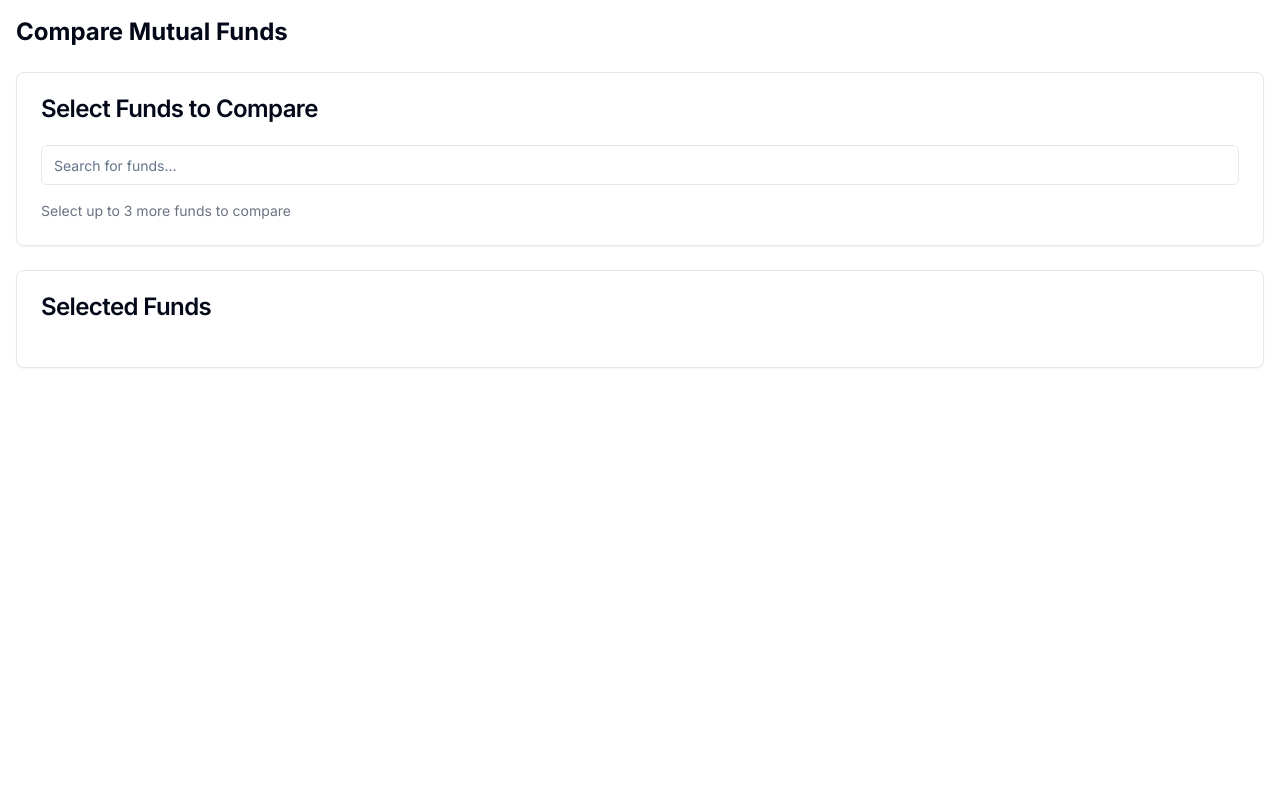
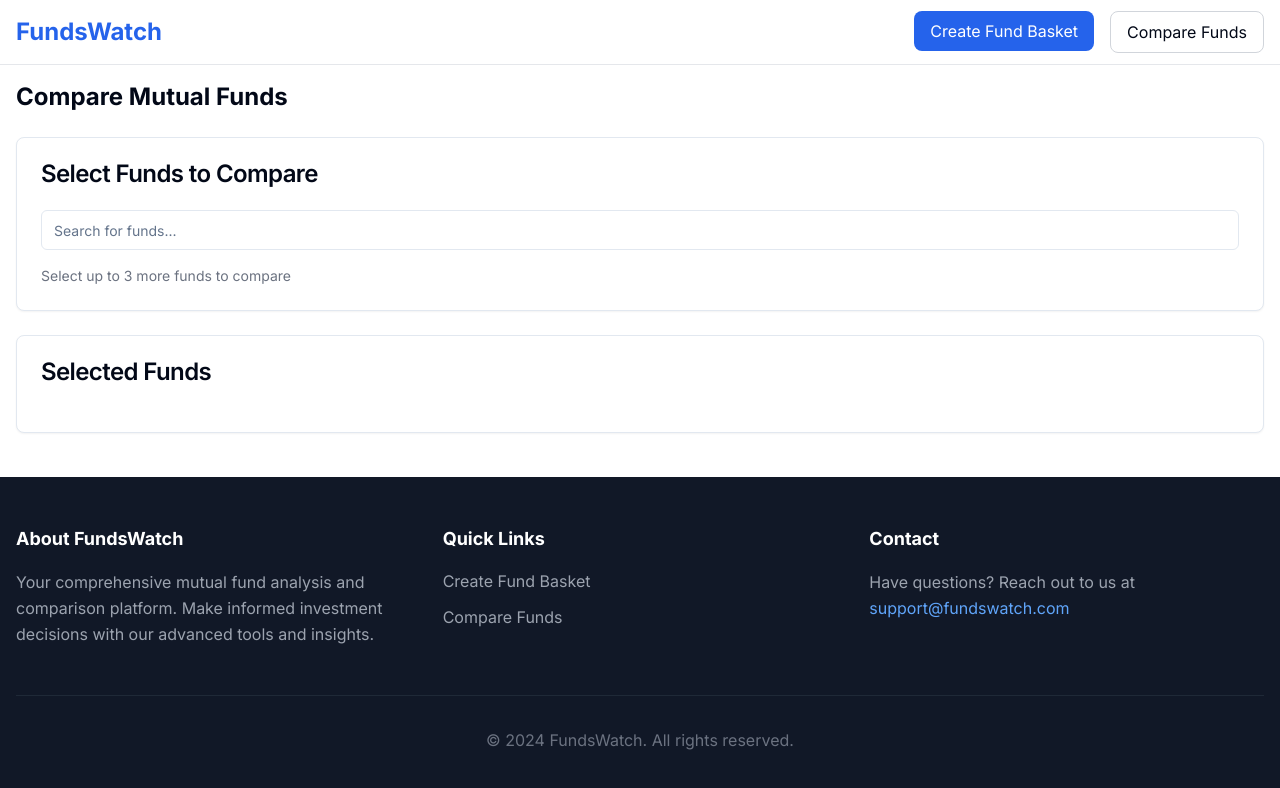
Before and after one commit to skamath17/mutual-fund-analyzer, a Next.js app: page /compare-funds in a window 1280 px wide. Shown: the top 788 px of the page. Built offline with nearby package versions, Linux system fonts and the light colour scheme.

Commit message:
Implemented Header and Footer

```diff
--- a/src/app/layout.tsx
+++ b/src/app/layout.tsx
@@ -1,6 +1,8 @@
 // src/app/layout.tsx
 import type { Metadata } from "next";
 import { Inter } from "next/font/google";
+import { Header } from "@/components/Layout/Header";
+import { Footer } from "@/components/Layout/Footer";
 import "./globals.css";
 
 const inter = Inter({ subsets: ["latin"] });
@@ -18,7 +20,11 @@
   return (
     <html lang="en">
       <body className={inter.className}>
-        <main className="min-h-screen bg-background">{children}</main>
+        <div className="min-h-screen bg-background flex flex-col">
+          <Header />
+          <main className="flex-grow">{children}</main>
+          <Footer />
+        </div>
       </body>
     </html>
   );
--- a/src/app/page.tsx
+++ b/src/app/page.tsx
@@ -23,22 +23,6 @@
 
   return (
     <div className="container mx-auto p-4 space-y-6">
-      <div className="flex justify-between items-center">
-        <h1 className="text-3xl font-bold">FundsWatch</h1>
-        <div className="flex gap-4">
-          <Link href="/create-basket">
-            <button className="px-4 py-2 bg-blue-600 text-white rounded-lg hover:bg-blue-700">
-              Create Fund Basket
-            </button>
-          </Link>
-          <Link href="/compare-funds">
-            <button className="px-4 py-2 border border-gray-300 rounded-lg hover:bg-gray-50">
-              Compare Funds
-            </button>
-          </Link>
-        </div>
-      </div>
-
       {/* Market Overview Section */}
       <MarketOverview />
 
--- /dev/null
+++ b/src/components/Layout/Footer.tsx
@@ -0,0 +1,62 @@
+// src/components/layout/Footer.tsx
+import Link from "next/link";
+
+export function Footer() {
+  return (
+    <footer className="bg-gray-900 text-gray-300">
+      <div className="container mx-auto px-4 py-12">
+        <div className="grid grid-cols-1 md:grid-cols-3 gap-8">
+          <div>
+            <h3 className="text-white font-bold text-lg mb-4">
+              About FundsWatch
+            </h3>
+            <p className="text-gray-400 leading-relaxed">
+              Your comprehensive mutual fund analysis and comparison platform.
+              Make informed investment decisions with our advanced tools and
+              insights.
+            </p>
+          </div>
+
+          <div>
+            <h3 className="text-white font-bold text-lg mb-4">Quick Links</h3>
+            <ul className="space-y-3">
+              <li>
+                <Link
+                  href="/create-basket"
+                  className="text-gray-400 hover:text-blue-400 transition-colors duration-200"
+                >
+                  Create Fund Basket
+                </Link>
+              </li>
+              <li>
+                <Link
+                  href="/compare-funds"
+                  className="text-gray-400 hover:text-blue-400 transition-colors duration-200"
+                >
+                  Compare Funds
+                </Link>
+              </li>
+            </ul>
+          </div>
+
+          <div>
+            <h3 className="text-white font-bold text-lg mb-4">Contact</h3>
+            <p className="text-gray-400 leading-relaxed">
+              Have questions? Reach out to us at{" "}
+              <a
+                href="mailto:support@fundswatch.com"
+                className="text-blue-400 hover:text-blue-300"
+              >
+                support@fundswatch.com
+              </a>
+            </p>
+          </div>
+        </div>
+
+        <div className="border-t border-gray-800 mt-12 pt-8 text-center text-gray-500">
+          <p>© {new Date().getFullYear()} FundsWatch. All rights reserved.</p>
+        </div>
+      </div>
+    </footer>
+  );
+}
--- /dev/null
+++ b/src/components/Layout/Header.tsx
@@ -0,0 +1,80 @@
+// src/components/layout/Header.tsx
+import Link from "next/link";
+
+export function Header() {
+  return (
+    <header className="bg-white border-b border-gray-200">
+      <div className="container mx-auto px-4">
+        <div className="h-16 flex items-center justify-between">
+          <Link href="/" className="text-2xl font-bold text-blue-600">
+            FundsWatch
+          </Link>
+
+          <nav className="flex gap-4">
+            <Link href="/create-basket">
+              <button className="px-4 py-2 bg-blue-600 text-white rounded-lg hover:bg-blue-700 transition-colors">
+                Create Fund Basket
+              </button>
+            </Link>
+            <Link href="/compare-funds">
+              <button className="px-4 py-2 border border-gray-300 rounded-lg hover:bg-gray-50 transition-colors">
+                Compare Funds
+              </button>
+            </Link>
+          </nav>
+        </div>
+      </div>
+    </header>
+  );
+}
+
+// src/components/layout/Footer.tsx
+export function Footer() {
+  return (
+    <footer className="bg-gray-50 border-t border-gray-200 mt-auto">
+      <div className="container mx-auto px-4 py-8">
+        <div className="grid grid-cols-1 md:grid-cols-3 gap-8">
+          <div>
+            <h3 className="font-bold text-gray-900 mb-4">About FundsWatch</h3>
+            <p className="text-gray-600">
+              Your comprehensive mutual fund analysis and comparison platform.
+            </p>
+          </div>
+
+          <div>
+            <h3 className="font-bold text-gray-900 mb-4">Quick Links</h3>
+            <ul className="space-y-2">
+              <li>
+                <Link
+                  href="/create-basket"
+                  className="text-gray-600 hover:text-blue-600"
+                >
+                  Create Fund Basket
+                </Link>
+              </li>
+              <li>
+                <Link
+                  href="/compare-funds"
+                  className="text-gray-600 hover:text-blue-600"
+                >
+                  Compare Funds
+                </Link>
+              </li>
+            </ul>
+          </div>
+
+          <div>
+            <h3 className="font-bold text-gray-900 mb-4">Contact</h3>
+            <p className="text-gray-600">
+              Have questions? Reach out to us at support@fundswatch.com
+            </p>
+          </div>
+        </div>
+
+        <div className="border-t border-gray-200 mt-8 pt-8 text-center text-gray-600">
+          <p>© {new Date().getFullYear()} FundsWatch. All rights reserved.</p>
+        </div>
+      </div>
+    </footer>
+  );
+}
```
